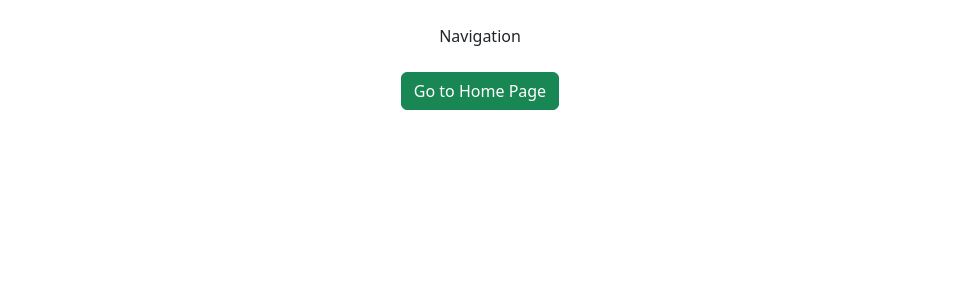
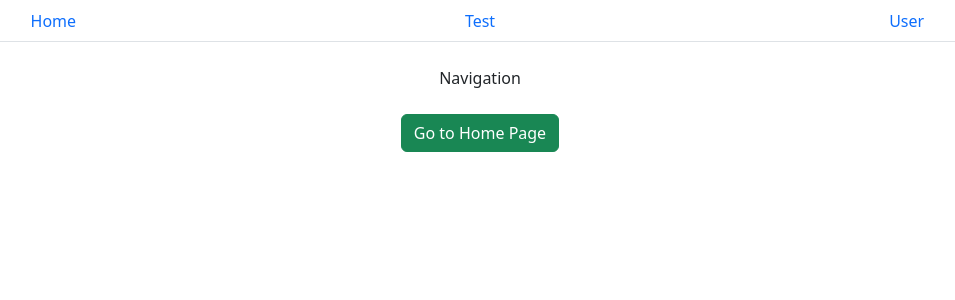
Before and after one commit to ddipayan00/portfolio, a React (Create React App) app: page /navigation in a window 1280 px wide. Shown: the top 300 px of the page, without its empty margins (160-1115 px from the left). Built offline with nearby package versions, Linux system fonts and the light colour scheme.

Commit message:
NavBar added

```diff
--- a/src/App.js
+++ b/src/App.js
@@ -14,8 +14,8 @@ const App = () => {
           <Route path="/" element={<Home />} />
           <Route path="/user" element={<User />} />
           <Route path="/user/:id" element={<UserProfile />} />
+          <Route path="/navigation" element={<Navigation/>} />
           <Route path="/test" element={<Test/>} />
-          <Route path="/navigation" element={<Navigation/>} />
         </Routes>
     </div>
   );
--- a/src/Navigation.js
+++ b/src/Navigation.js
@@ -1,14 +1,36 @@
 import './App.css';
 import { useNavigate  } from "react-router-dom";
 import { Button } from 'react-bootstrap';
+import Nav from 'react-bootstrap/Nav';
+
+
+function NavBar() {
+  return (
+    <Nav justify variant="tabs" >
+      <Nav.Item>
+        <Nav.Link href="/">Home</Nav.Link>
+      </Nav.Item>
+      <Nav.Item>
+        <Nav.Link href="/test">Test</Nav.Link>
+      </Nav.Item>
+      <Nav.Item>
+        <Nav.Link href="/user">User</Nav.Link>
+      </Nav.Item>
+    </Nav>
+  );
+}
+
+
 
 const Navigation = () => {
   let navigate = useNavigate();
 
+
   return (
     <div className="Navigation">
+      <NavBar />
       <br/>
-      Navigation
+        Navigation
       <br/><br/>
       <Button variant="success" onClick={(e) => {e.preventDefault(); navigate("/");}}>
         Go to Home Page
--- a/src/Test.js
+++ b/src/Test.js
@@ -4,7 +4,6 @@ import { faker } from '@faker-js/faker';
 import { useEffect, useState } from 'react';
 import Button from 'react-bootstrap/Button';
 import { useNavigate  } from "react-router-dom";
-
 
 function createRandomUser() {
   return {
@@ -19,7 +18,7 @@ function createRandomUser() {
 }
 
 const createUser = () => {
-  console.log("FAKE API CALLED")
+  console.log("FAKE API CALLED...")
   return faker.helpers.multiple(createRandomUser, {
     count: 50,
   })
@@ -68,7 +67,9 @@ const Test = () => {
                 return (
                   <tr key={id}>
                     <td>{id+1}</td>
-                    <td><Image width="100px" height="100px" alt="" src={data.avatar}  roundedCircle /></td>
+                    <td>
+                      <Image width="100px" height="100px" alt="" src={data.avatar} rounded fluid  />
+                    </td>
                     <td>{data.email}</td>
                     <td>{data.birthdate.toDateString()}</td>
                     <td>{data.registeredAt.toDateString()}</td>
```
